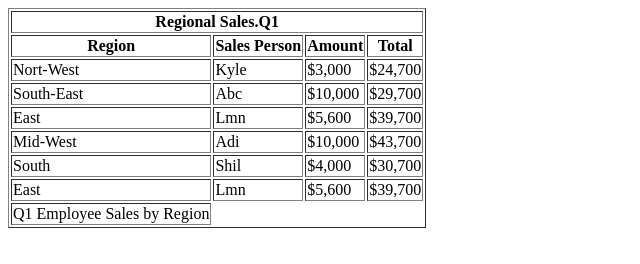
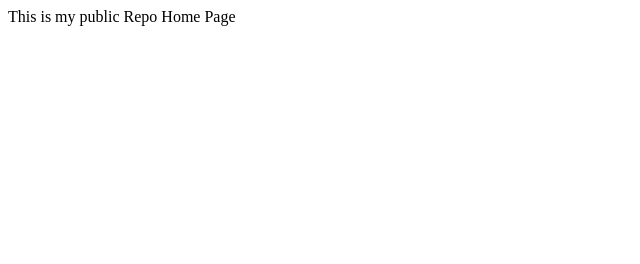
Before and after one commit to SHdimenson/SHdimension.github.io, a plain HTML site: page index.html in a window 1280 px wide. Shown: the whole page, without its empty margins (0-640 px from the left). Drawn offline with Linux system fonts and the light colour scheme.

Commit message:
practice

```diff
--- a/index.html
+++ b/index.html
@@ -1,66 +1 @@
-<!DOCTYPE html>
-<html>
-<head>
-	<meta charset="utf-8">
-</head>
-
-<body>
-	<TABLE border="1">
-		<thead>
-		<tr>
-			<th colspan="4"> Regional Sales.Q1</th>
-		</tr>
-		<tr>
-			<th>Region</th>
-			<th>Sales Person</th>
-			<th>Amount</th>
-			<th>Total</th>
-		</tr>
-		</thead>
-		<tbody>
-			<tr>
-				<td>Nort-West</td>
-				<td>Kyle</td>
-				<td>$3,000</td>
-				<td>$24,700</td>
-			</tr>
-			<tr>
-				<td>South-East</td>
-				<td>Abc</td>
-				<td>$10,000</td>
-				<td>$29,700</td>
-			</tr>
-			<tr>
-				<td>East</td>
-				<td>Lmn</td>
-				<td>$5,600</td>
-				<td>$39,700</td>
-			</tr>
-			<tr>
-				<td>Mid-West</td>
-				<td>Adi</td>
-				<td>$10,000</td>
-				<td>$43,700</td>
-			</tr>
-			<tr>
-				<td>South</td>
-				<td>Shil</td>
-				<td>$4,000</td>
-				<td>$30,700</td>
-			</tr>
-			<tr>
-				<td>East</td>
-				<td>Lmn</td>
-				<td>$5,600</td>
-				<td>$39,700</td>
-			</tr>
-
-		</tbody
-		<tfoot>
-			<tr>
-			<td>Q1 Employee Sales by Region</td>
-			</tr>
-		</tfoot>
-	</TABLE>
-</body>
-</html>
+This is my public Repo Home Page
```
